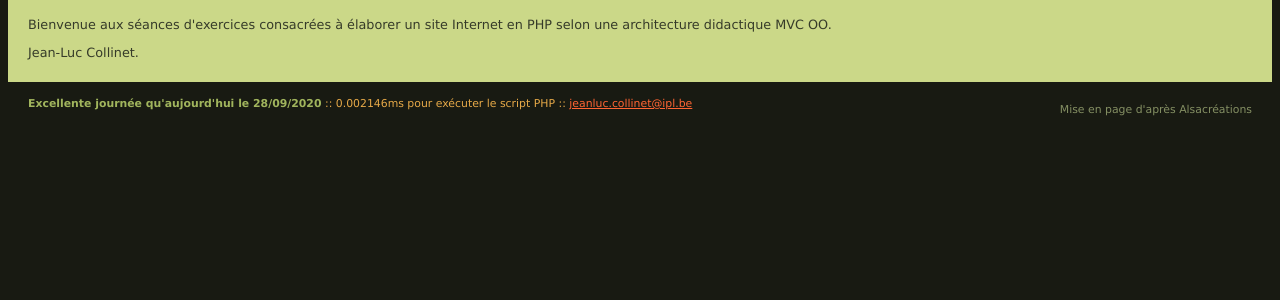
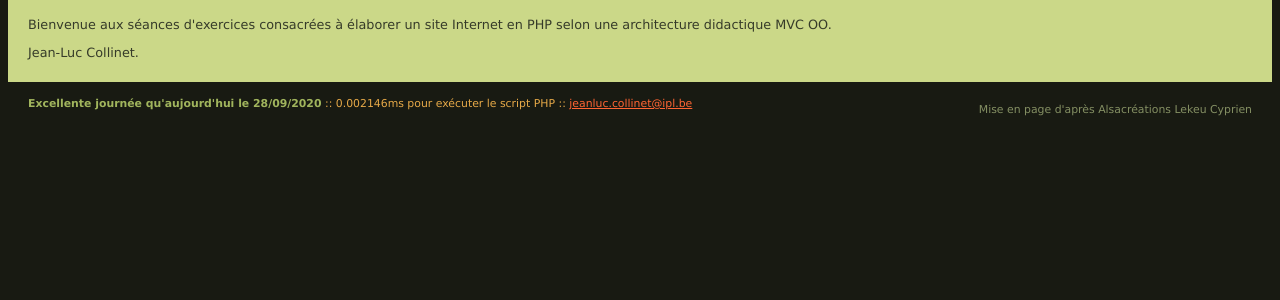
Before and after one commit to Chmouss/siteBonneNouvelles, a PHP site: page / in a window 1280 px wide. Shown: the part 203-503 px from the top of the page. Run offline with PHP 8.4, Linux system fonts and the light colour scheme.

Commit message:
Update footer.php

```diff
--- a/views/footer.php
+++ b/views/footer.php
@@ -7,6 +7,7 @@
 	        <a href="mailto:<?php echo EMAIL ?>"><?php echo EMAIL ?></a>
 			<p id="copyright">Mise en page d'après
 				<a href="http://www.alsacreations.com/tutoriels/">Alsacréations</a>
+				Lekeu Cyprien
 			</p>
 		</div><!-- #pied -->
 	</div><!-- #global -->
```
